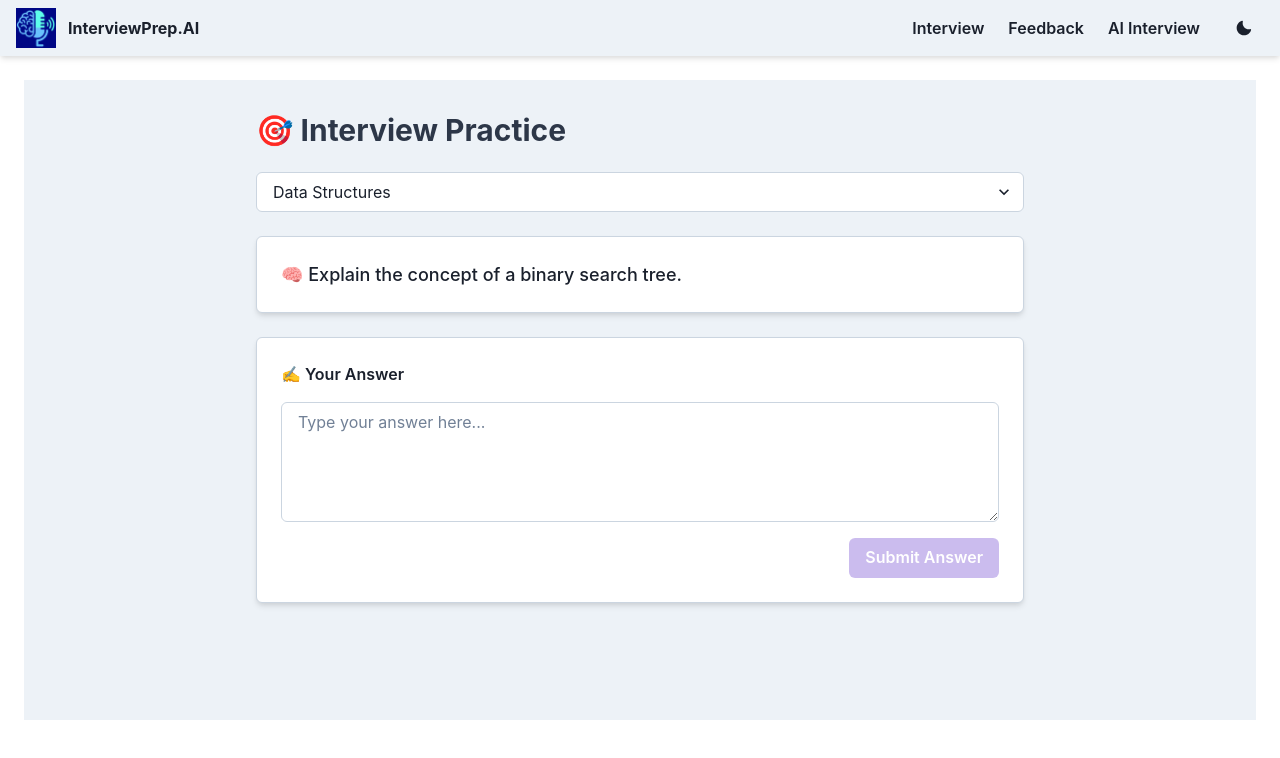
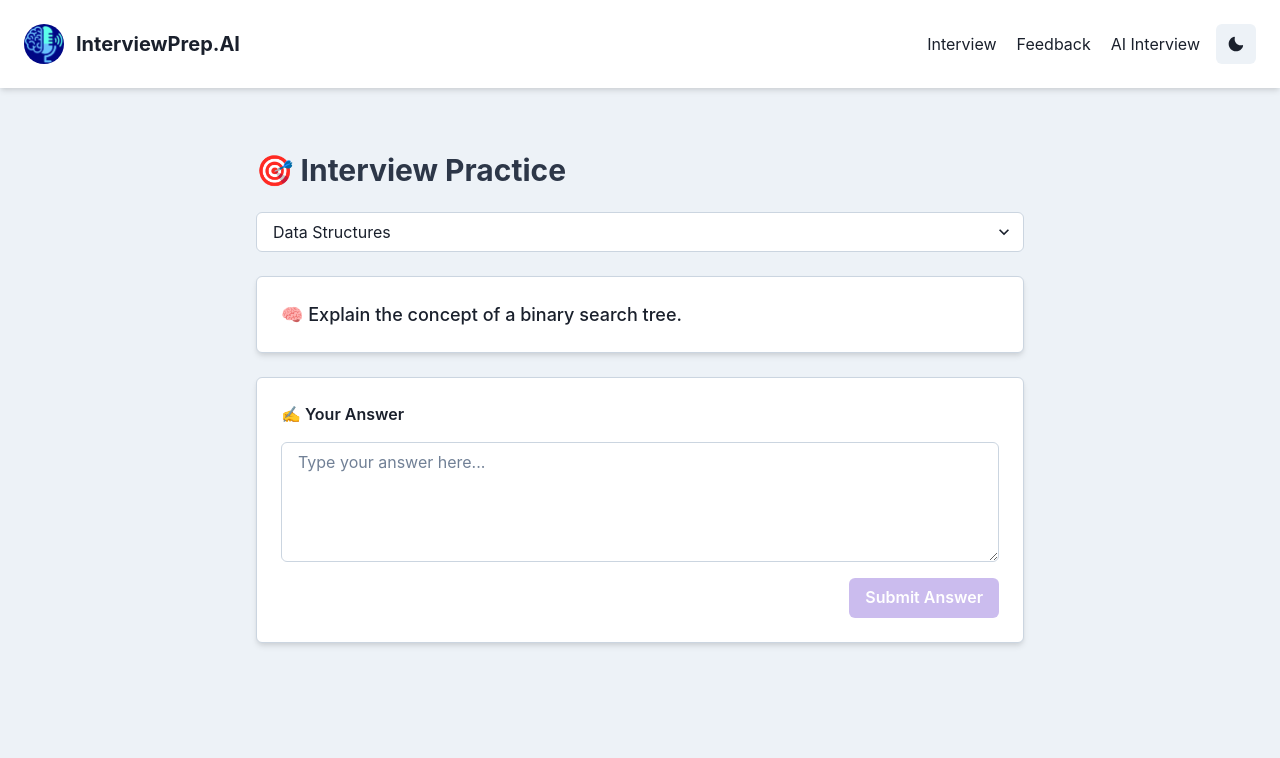
Before and after one commit to neel11og/interviewprep-frontend, a React (Vite) app: page / in a window 1280 px wide. Shown: the top 758 px of the page. Built offline with nearby package versions, Linux system fonts and the light colour scheme.

Commit message:
Fix: Add logo display in navbar

```diff
--- a/src/components/Layout.jsx
+++ b/src/components/Layout.jsx
@@ -1,62 +1,89 @@
-// src/components/Layout.jsx
 import {
   Box,
   Flex,
-  HStack,
+  Heading,
   IconButton,
-  Image,
+  Spacer,
   useColorMode,
   useColorModeValue,
-  Spacer,
+  Image,
   Link,
 } from "@chakra-ui/react";
 import { Outlet, Link as RouterLink } from "react-router-dom";
 import { SunIcon, MoonIcon } from "@chakra-ui/icons";
+import { motion } from "framer-motion";
 
+const MotionBox = motion(Box);
 
 const Layout = () => {
   const { colorMode, toggleColorMode } = useColorMode();
-  const bg = useColorModeValue("gray.100", "gray.800");
+  const bg = useColorModeValue("gray.100", "gray.900");
 
   return (
     <>
-      <Box bg={bg} px={4} py={2} shadow="md" position="sticky" top={0} zIndex={999}>
-        <Flex alignItems="center">
-          {/* Logo and Title */}
-          <RouterLink to="/">
-            <HStack spacing={3}>
-              <Image src="/logo.png" alt="logo" boxSize="40px" />
-              <Box fontWeight="bold">InterviewPrep.AI</Box>
-            </HStack>
-          </RouterLink>
+      <MotionBox
+        initial={{ opacity: 0 }}
+        animate={{ opacity: 1 }}
+        transition={{ duration: 0.5 }}
+        bg={bg}
+        minH="100vh"
+      >
+        <Flex
+          as="nav"
+          align="center"
+          justify="space-between"
+          wrap="wrap"
+          padding="1.5rem"
+          bg={useColorModeValue("white", "gray.800")}
+          color={useColorModeValue("gray.800", "white")}
+          boxShadow="md"
+          position="sticky"
+          top="0"
+          zIndex="1000"
+        >
+          {/* Logo */}
+          <Flex align="center">
+            <Image
+              src="/logo.png"
+              alt="Logo"
+              boxSize="40px"
+              mr="3"
+              borderRadius="full"
+            />
+            <Heading as="h1" size="md">
+              InterviewPrep.AI
+            </Heading>
+          </Flex>
 
           <Spacer />
 
-          {/* Navigation */}
-          <HStack spacing={6}>
-            <Link as={RouterLink} to="/interview" fontWeight="semibold">
+          {/* Navigation Links */}
+          <Flex gap="5">
+            <Link as={RouterLink} to="/interview">
               Interview
             </Link>
-            <Link as={RouterLink} to="/feedback" fontWeight="semibold">
+            <Link as={RouterLink} to="/feedback">
               Feedback
             </Link>
-            <Link as={RouterLink} to="/ai-interview" fontWeight="semibold">
+            <Link as={RouterLink} to="/ai-interview">
               AI Interview
             </Link>
+          </Flex>
 
+          {/* Dark Mode Toggle */}
           <IconButton
+            ml={4}
+            aria-label="Toggle Dark Mode"
             icon={colorMode === "light" ? <MoonIcon /> : <SunIcon />}
             onClick={toggleColorMode}
-              variant="ghost"
-              aria-label="Toggle Theme"
           />
-          </HStack>
         </Flex>
-      </Box>
 
-      <Box p={6}>
+        {/* Render Nested Routes */}
+        <Box p={8}>
           <Outlet />
         </Box>
+      </MotionBox>
     </>
   );
 };
```
Lines whose indentation alone changed are shown as unchanged.
